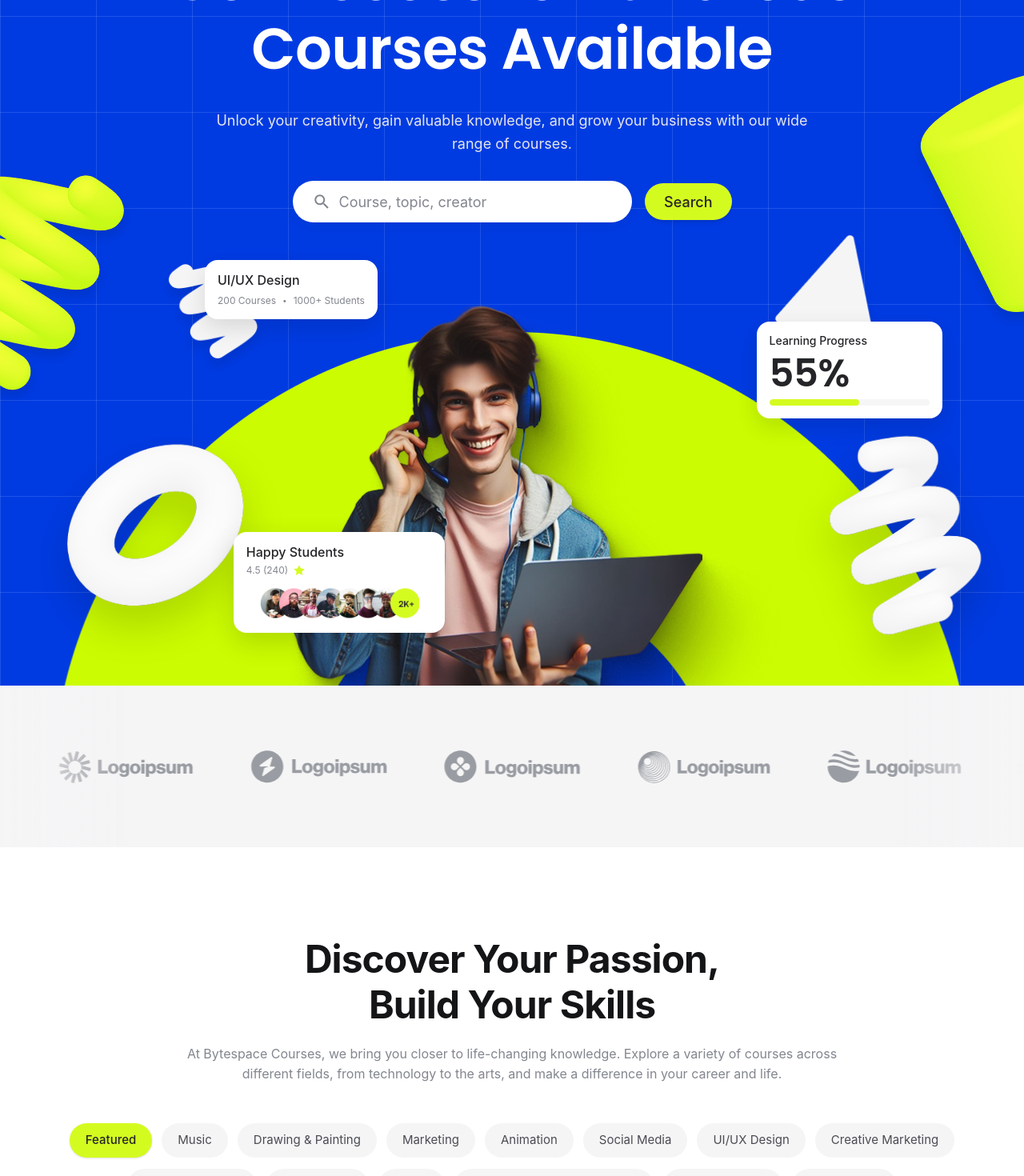
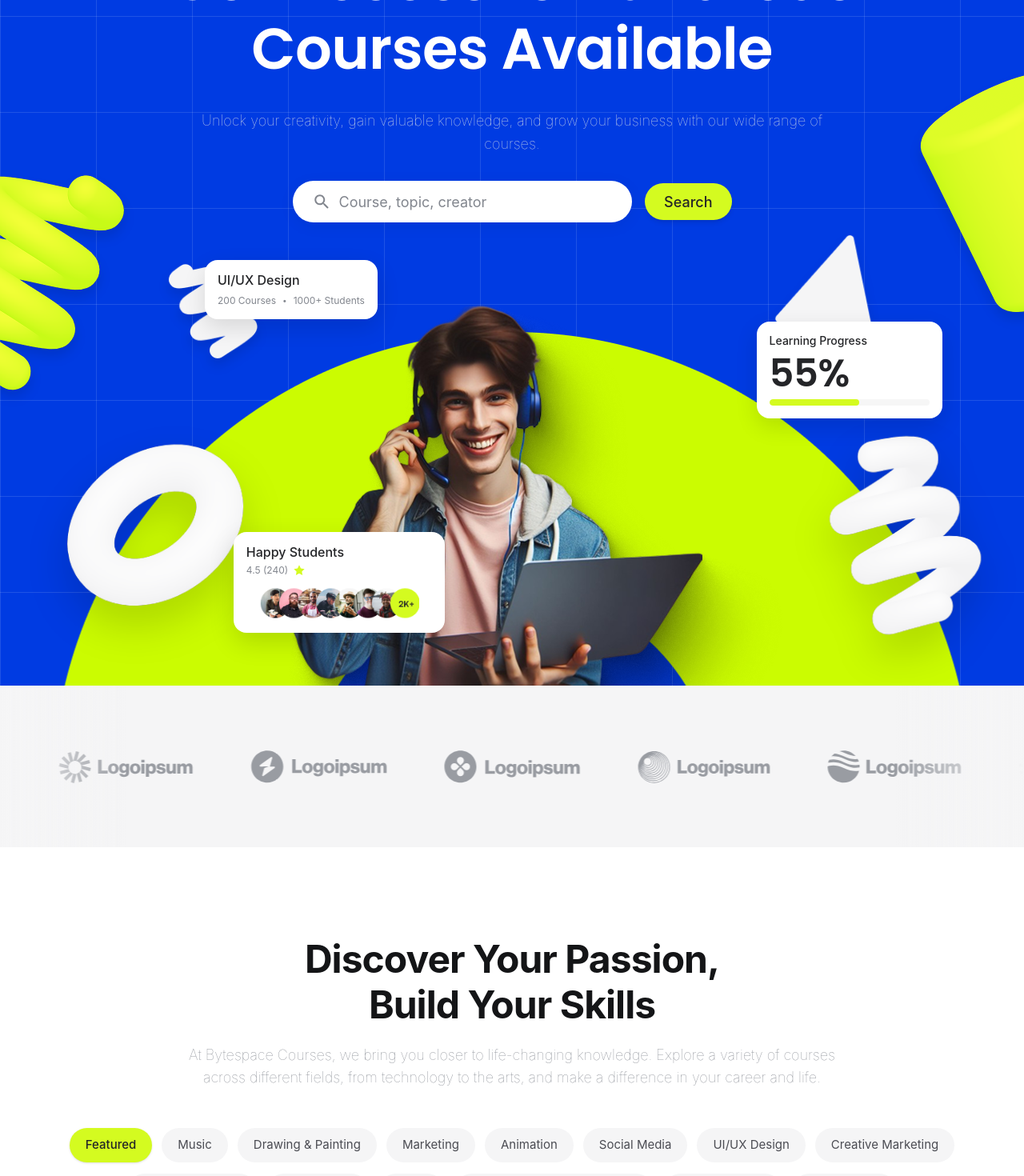
Before and after one commit to MostafizurRahman199/bytespace, a Next.js app: page / in a window 1280 px wide. Shown: the part 220-1690 px from the top of the page at 80% size. Built offline with nearby package versions, Linux system fonts and the light colour scheme; a web font is replaced by a local one.

Commit message:
update font weight to thin and increase text size for section paragraphs

```diff
--- a/src/components/CoursesSection.tsx
+++ b/src/components/CoursesSection.tsx
@@ -31,7 +31,7 @@ export default function CoursesSection() {
             <br />
             Build Your Skills
           </h2>
-          <p className="font-satoshi text-[#82868E] text-[15px] sm:text-[16px] leading-[1.6] mt-5 max-w-[820px] mx-auto font-normal">
+          <p className="font-satoshi text-[#82868E] text-[16px] sm:text-[18px] leading-[1.6] mt-5 max-w-[820px] mx-auto font-thin">
             At Bytespace Courses, we bring you closer to life-changing knowledge. Explore a variety of courses across different fields, from technology to the arts, and make a difference in your career and life.
           </p>
         </div>
--- a/src/components/ExploreCategories.tsx
+++ b/src/components/ExploreCategories.tsx
@@ -51,7 +51,7 @@ export default function ExploreCategories() {
           <h2 className="font-satoshi text-[#141517] text-[32px] sm:text-[40px] lg:text-[48px] font-bold leading-[1.18] tracking-[-0.02em]">
             Explore Diverse Learning Paths at Bytespace
           </h2>
-          <p className="font-satoshi text-[#82868E] text-[15px] sm:text-[16px] leading-[1.6] mt-5 max-w-[820px] mx-auto font-normal">
+          <p className="font-satoshi text-[#82868E] text-[16px] sm:text-[18px] leading-[1.6] mt-5 max-w-[820px] mx-auto font-thin">
             At Bytespace, we believe in empowering individuals through knowledge. Our diverse range of courses spans various fields, ensuring there&apos;s something for everyone. Unleash your potential and explore our carefully curated categories.
           </p>
         </div>
--- a/src/components/Hero.tsx
+++ b/src/components/Hero.tsx
@@ -51,8 +51,8 @@ export default function Hero() {
             Courses Available
           </h1>
 
-          {/* Subtitle - Satoshi 400 */}
-          <p className="font-satoshi text-[#E5E6E8] text-center text-[15px] sm:text-[17px] lg:text-[18px] font-normal leading-[1.6] max-w-[819px] mx-auto mt-8 px-4">
+          {/* Subtitle - Satoshi font-thin 18px */}
+          <p className="font-satoshi text-[#E5E6E8] text-center text-[16px] sm:text-[18px] font-thin leading-[1.6] max-w-[819px] mx-auto mt-8 px-4">
             Unlock your creativity, gain valuable knowledge, and grow your business with our wide range of courses.
           </p>
 
```
